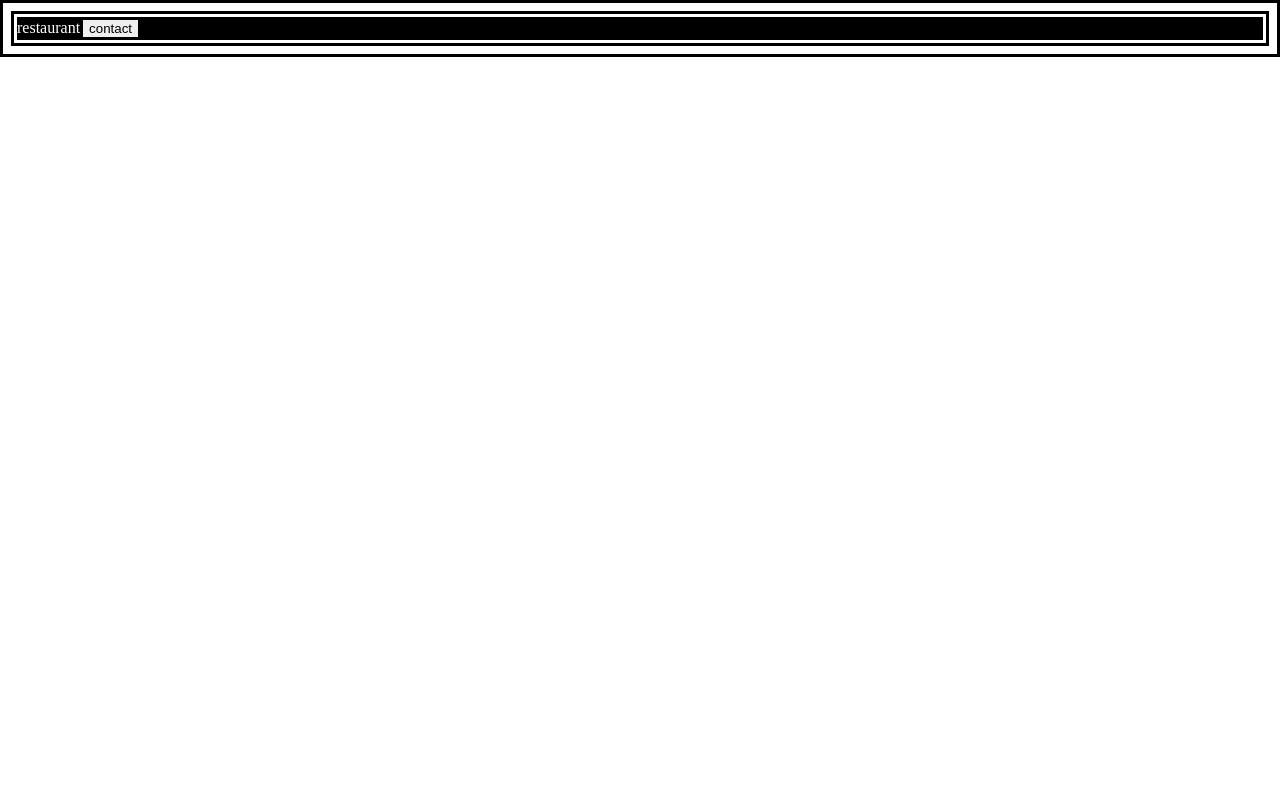
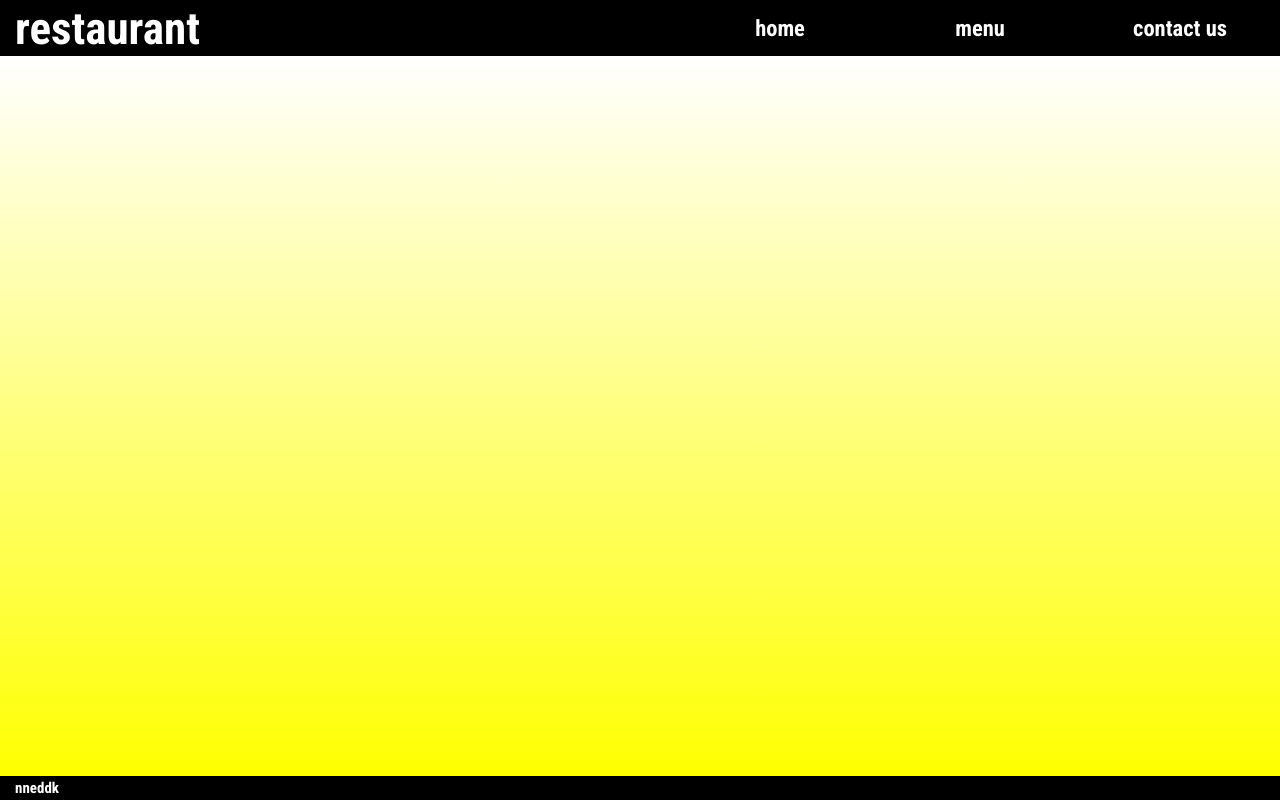
Before and after one commit to nneddk/restaurant, a website built with webpack: page dist/index.html in a window 1280 px wide. Built offline with nearby package versions, Linux system fonts and the light colour scheme.

Commit message:
updated skeleton

```diff
--- /dev/null
+++ b/src/scripts/home.js
@@ -0,0 +1,7 @@
+import '../styles/home.css';
+export default function home(){
+    const home = document.createElement('div');
+    home.classList.add('home')
+
+    return home;
+}
--- a/src/scripts/index.js
+++ b/src/scripts/index.js
@@ -1,18 +1,66 @@
 import '../styles/index.css';
-
 
 function header() {
     const header = document.createElement('div');
     header.textContent = 'restaurant';
     header.classList.add('header');
     //buttons for switching dom elements
+    const headerButtons  = document.createElement('div');
+    headerButtons.classList.add('header-buttons-holder')
+
+    const homeButton = document.createElement('button');
+    homeButton.textContent = 'home';
+    homeButton.classList.add('header-button');
+    homeButton.onclick = function(){
+        childChanger(1);
+    }
+
+    const menuButton = document.createElement('button');
+    menuButton.textContent = 'menu';
+    menuButton.classList.add('header-button');
+    menuButton.onclick = function(){
+        childChanger(2);
+    }
 
     const contactButton = document.createElement('button');
-  contactButton.textContent = 'contact';
+    contactButton.textContent = 'contact us';
     contactButton.classList.add('header-button');
+    contactButton.onclick = function(){
+        childChanger(4);
+    }
 
-  header.appendChild(contactButton);
+    headerButtons.appendChild(homeButton);
+    headerButtons.appendChild(menuButton);
+    headerButtons.appendChild(contactButton);
+    header.appendChild(headerButtons);
+
     return header;
+}
+import home from './home';
+function content(){
 
+  const content = document.createElement('div');
+  content.setAttribute('id', 'content');
+  content.classList.add('content');
+  return content;
 }
+function footer(){
+  const footer = document.createElement('div');
+  footer.textContent = 'nneddk';
+  footer.classList.add('footer');
+  return footer;
+}
+
+function childChanger(num){
+  const currContent = document.getElementById('content');
+
+  currContent.appendChild(home());
+  console.log(currContent);
+}
+
 document.body.appendChild(header());
+document.body.appendChild(content());
+document.body.appendChild(footer());
+
+
+//content updaters
--- /dev/null
+++ b/src/styles/home.css
@@ -0,0 +1,3 @@
+.home{
+    border:solid;
+}
--- a/src/styles/index.css
+++ b/src/styles/index.css
@@ -1,7 +1,51 @@
+@import url('https://fonts.googleapis.com/css2?family=Roboto+Condensed:wght@700&display=swap');
 *{
-    border:solid;
+    font-family: 'Roboto Condensed', sans-serif;
+    font-size: 15px;
+}
+html, body{
+    margin: 0;
 }
 .header{
     color: white;
     background-color: black;
+    font-size: 3rem;
+    display: flex;
+    justify-content: space-between;
+    padding-left: 15px;
+    align-items: center;
+    height:7vh;
 }
+.header-buttons-holder{
+    display: flex;
+    align-items: center;
+    height:100%;
+}
+
+.header-button{
+    background-color:black;
+    color:white;
+    font-size: 1.5rem;
+    width:200px;
+    height:100%;
+    border:none;
+    transition: all 0.3s;
+}
+.header-button:hover{
+    background-color: white;
+    color:black;
+}
+
+.content{
+    height: 90vh;
+    background-image: linear-gradient(white, yellow);
+}
+
+.footer{
+    height: 3vh;
+    background-color: black;
+    color:white;
+    display:flex;
+    padding-left: 15px;
+    align-items: center;
+}
--- a/webpack.config.js
+++ b/webpack.config.js
@@ -3,7 +3,6 @@ const path = require('path');
 module.exports = {
 entry: {
         index: './src/scripts/index.js',
-        contact: './src/scripts/contact.js',
       },
 output: {
     filename: '[name].bundle.js',
```
Also changed, not shown: dist/contact.bundle.js (deleted), dist/index.bundle.js. Lines whose indentation alone changed are shown as unchanged.
